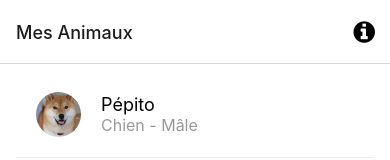
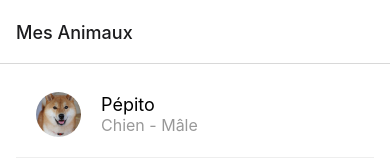
Before and after one commit to veto-lib/client-mobile, a React Native app: screen /TabOne in a window 390 px wide. Shown: the top 160 px of the page. Built offline with nearby package versions, Linux system fonts and the light colour scheme; what expo-linking would draw is missing.

Commit message:
click and navigation

```diff
--- a/navigation/index.tsx
+++ b/navigation/index.tsx
@@ -8,7 +8,7 @@ import { createBottomTabNavigator } from '@react-navigation/bottom-tabs';
 import { NavigationContainer, DefaultTheme, DarkTheme } from '@react-navigation/native';
 import { createNativeStackNavigator } from '@react-navigation/native-stack';
 import * as React from 'react';
-import { ColorSchemeName, Pressable } from 'react-native';
+import { ColorSchemeName } from 'react-native';
 
 import Colors from '../constants/Colors';
 import useColorScheme from '../hooks/useColorScheme';
@@ -65,23 +65,9 @@ function BottomTabNavigator() {
       <BottomTab.Screen
         name="TabOne"
         component={MyAnimalsScreen}
-        options={({ navigation }: RootTabScreenProps<'TabOne'>) => ({
+        options={() => ({
           title: 'Mes Animaux',
-          tabBarIcon: ({ color }) => <TabBarIcon name="code" color={color} />,
-          headerRight: () => (
-            <Pressable
-              onPress={() => navigation.navigate('Modal')}
-              style={({ pressed }) => ({
-                opacity: pressed ? 0.5 : 1,
-              })}>
-              <FontAwesome
-                name="info-circle"
-                size={25}
-                color={Colors[colorScheme].text}
-                style={{ marginRight: 15 }}
-              />
-            </Pressable>
-          ),
+          tabBarIcon: ({ color }) => <TabBarIcon name="code" color={color} />
         })}
       />
       <BottomTab.Screen
--- a/screens/MyAnimalsScreen.tsx
+++ b/screens/MyAnimalsScreen.tsx
@@ -1,8 +1,10 @@
 import React from 'react';
-import { FlatList, StyleSheet, Image } from 'react-native';
+import { FlatList, StyleSheet, Image, Pressable } from 'react-native';
+import { NavigationProp, useNavigation } from '@react-navigation/native';
 
 import { Text, View } from '../components/Themed';
 import { Animal } from '../models/animal';
+import { RootStackParamList } from '../types';
 
 const DATA: Animal[] = [
   {
@@ -25,18 +27,34 @@ const DATA: Animal[] = [
   },
 ];
 
-const Item = ({ animal }: { animal: Animal }) => (
+const animalClicked = (_: Animal, navigation: NavigationProp<RootStackParamList>) => {
+  navigation.navigate('Modal');
+};
+
+type ItemProps = { animal: Animal } & JSX.IntrinsicAttributes;
+
+const Item = ({ animal }: ItemProps) => {
+
+  const navigation = useNavigation();
+
+  return (
+    <Pressable onPress={() => animalClicked(animal, navigation)}
+      style={({ pressed }) => ({
+        opacity: pressed ? 0.5 : 1,
+      })}>
       <View style={styles.item}>
         <Image
           style={styles.image}
           source={require('../assets/images/shiba.jpg')}
         />
-      <View style= {styles.textColumn}>
+        <View style={styles.textColumn}>
           <Text style={styles.title}>{animal.name}</Text>
           <Text style={styles.subtitle}>{animal.type} - {animal.gender}</Text>
         </View>
       </View>
+    </Pressable>
   );
+};
 
 const MyAnimalsScreen = () => {
   const renderItem = ({ item }: { item: Animal }) => (
```
Lines whose indentation alone changed are shown as unchanged.
